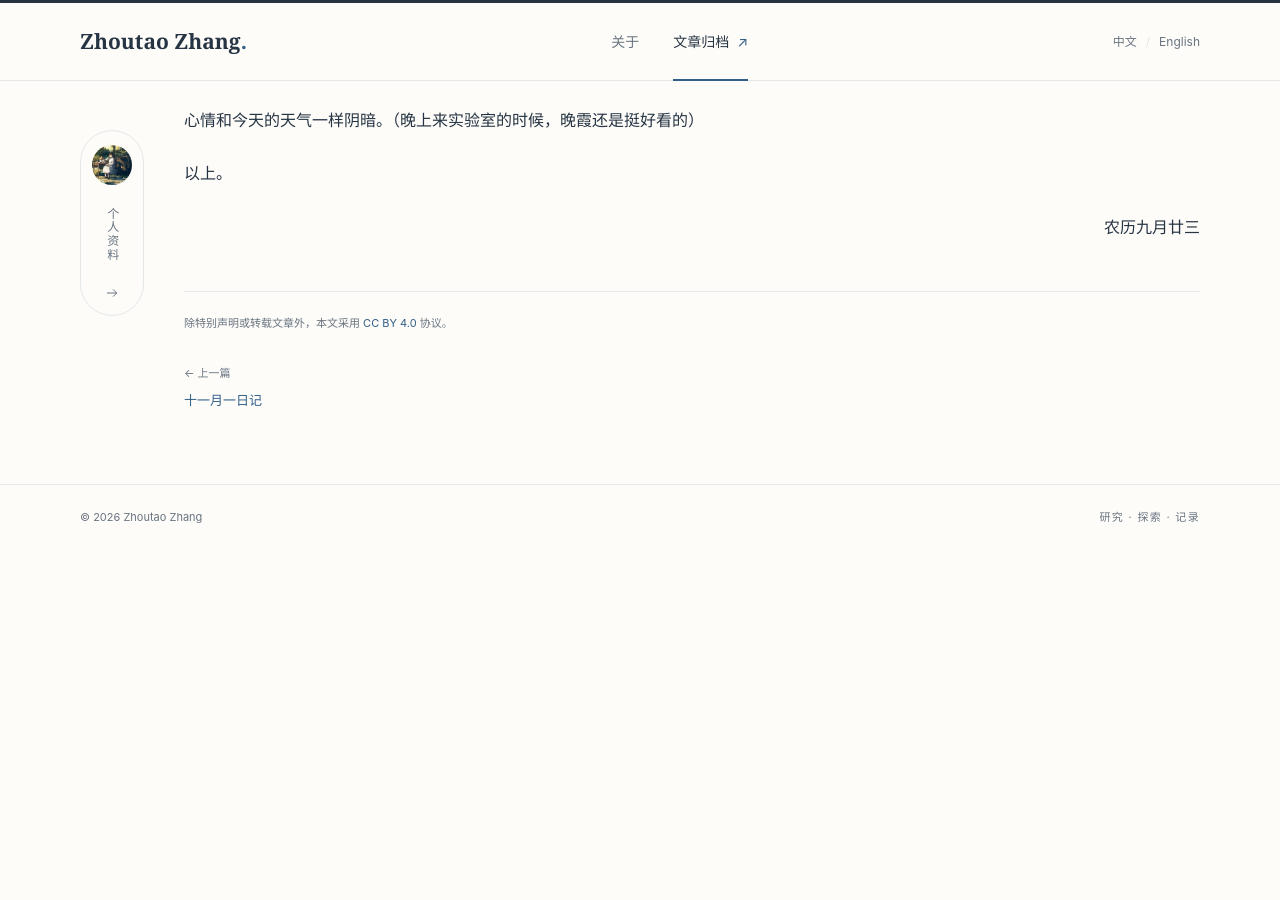
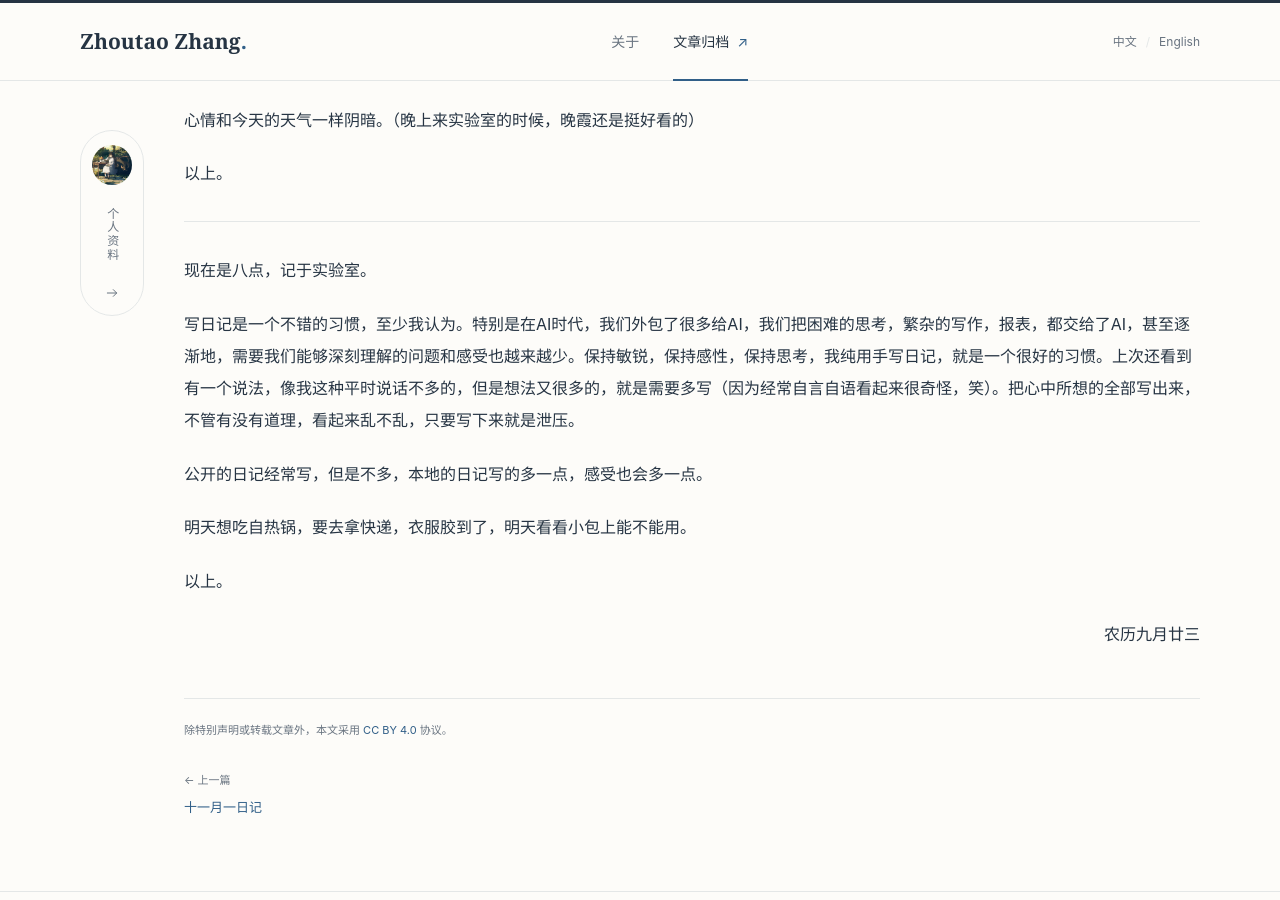
Before and after one commit to DuneArrakis/DuneArrakis.github.io, a Jekyll site: the page built from _posts/2026-11-02-十一月二日记.md, in a window 1280 px wide and 900 px high, scrolled down 804 px. Built offline with Jekyll 4.4.1, drawn with Linux system fonts in a browser that asks for light colours; before the commit the page ends 1355 px from its top, so only the background shows below that.

Commit message:
auto commit

```diff
--- a/_posts/2026-11-02-十一月二日记.md
+++ b/_posts/2026-11-02-十一月二日记.md
@@ -4,7 +4,6 @@ tags:
 
 - 日记
 ---
-
 乐在其中，功不唐捐。
 
 借以自勉。
@@ -29,4 +28,16 @@ tags:
 
 以上。
 
+---
+
+现在是八点，记于实验室。
+
+写日记是一个不错的习惯，至少我认为。特别是在AI时代，我们外包了很多给AI，我们把困难的思考，繁杂的写作，报表，都交给了AI，甚至逐渐地，需要我们能够深刻理解的问题和感受也越来越少。保持敏锐，保持感性，保持思考，我纯用手写日记，就是一个很好的习惯。上次还看到有一个说法，像我这种平时说话不多的，但是想法又很多的，就是需要多写（因为经常自言自语看起来很奇怪，笑）。把心中所想的全部写出来，不管有没有道理，看起来乱不乱，只要写下来就是泄压。
+
+公开的日记经常写，但是不多，本地的日记写的多一点，感受也会多一点。
+
+明天想吃自热锅，要去拿快递，衣服胶到了，明天看看小包上能不能用。
+
+以上。
+
 <p align="right">农历九月廿三</p>
```
